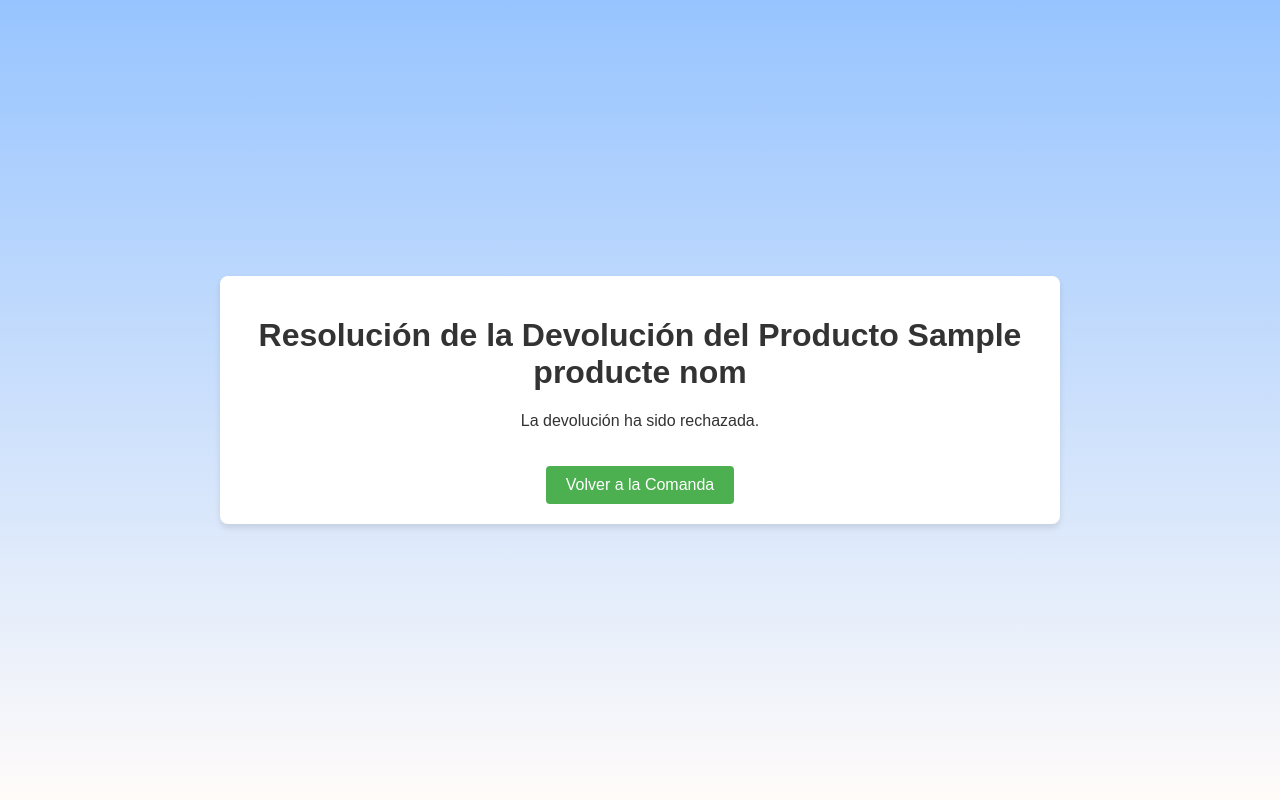
After one commit to llucparet/ECDI, a Flask app: template Utils/templates/resolucion_retornar.html in a window 1280 px wide. The commit adds this page. Run offline with Flask 3, Linux system fonts and the light colour scheme; the template is opened without the code that fills it: most values are stand-ins (such as "Sample title", 1, 10 or a date in 2020).

Commit message:
retornar segona versió

```diff
--- /dev/null
+++ b/Utils/templates/resolucion_retornar.html
@@ -0,0 +1,63 @@
+<!DOCTYPE html>
+<html lang="es">
+<head>
+    <meta charset="UTF-8">
+    <title>ECSDI - Resolución de Devolución</title>
+    <style>
+        body {
+            font-family: Arial, sans-serif;
+            margin: 0;
+            padding: 0;
+            background: linear-gradient(to top, #fffbf9 0%, #97c4ff 100%);
+            color: #333;
+            height: 100vh;
+            display: flex;
+            justify-content: center;
+            align-items: center;
+        }
+        .container {
+            width: 90%;
+            max-width: 800px;
+            background: white;
+            padding: 20px;
+            border-radius: 8px;
+            box-shadow: 0 4px 6px rgba(0,0,0,0.1);
+            text-align: center;
+        }
+        h1 {
+            color: #333;
+        }
+        .details {
+            margin-top: 20px;
+        }
+        .button {
+            display: inline-block;
+            padding: 10px 20px;
+            margin-top: 20px;
+            background-color: #4CAF50;
+            color: white;
+            text-decoration: none;
+            border-radius: 4px;
+            text-align: center;
+        }
+        .button:hover {
+            background-color: #45a049;
+        }
+    </style>
+</head>
+<body>
+    <div class="container">
+        <h1>Resolución de la Devolución del Producto {{ producte_nom }}</h1>
+        {% if resolucio == "Retornat" %}
+            <p>La devolución ha sido aceptada.</p>
+            <div class="details">
+                <p><strong>Transportista:</strong> {{ transportista }}</p>
+                <p><strong>Fecha de recogida:</strong> {{ fecha_recogida }}</p>
+            </div>
+        {% else %}
+            <p>La devolución ha sido rechazada.</p>
+        {% endif %}
+        <a href="/comanda/{{ comanda_id }}" class="button">Volver a la Comanda</a>
+    </div>
+</body>
+</html>
--- a/Utils/templates/ver_comanda.html
+++ b/Utils/templates/ver_comanda.html
@@ -62,7 +62,7 @@
                         {% if product.Pagado == 'false' %}
                             No
                         {% elif product.Retornat == 'Retornat' %}
-                            Sí
+                            Acceptat
                         {% elif product.Retornat == 'Rebutjat' %}
                             Rebutjat
                         {% elif product.Retornat == 'Pendiente' %}
```
Also changed, not shown: Agents/AgentAssistent.py (+15 -36 lines), Agents/ServeiRetornador.py (+49 -22 lines), Utils/templates/retornar_producte.html (+19 -7 lines).
